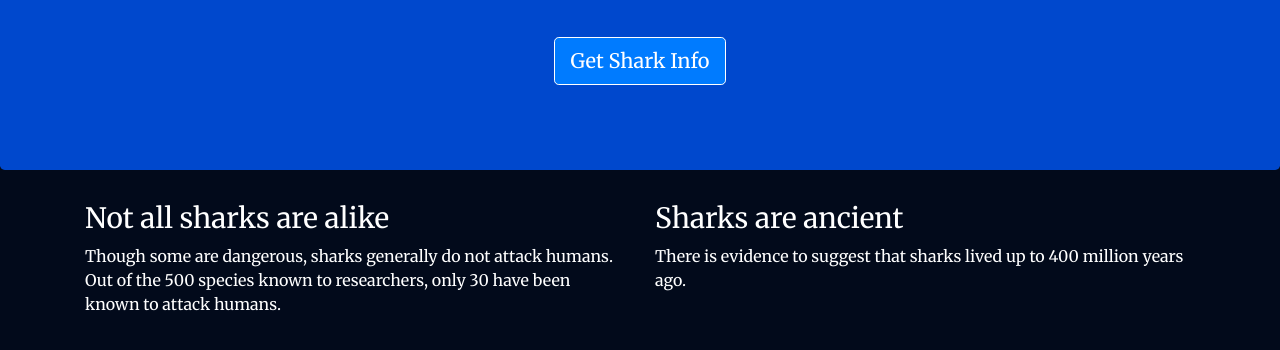
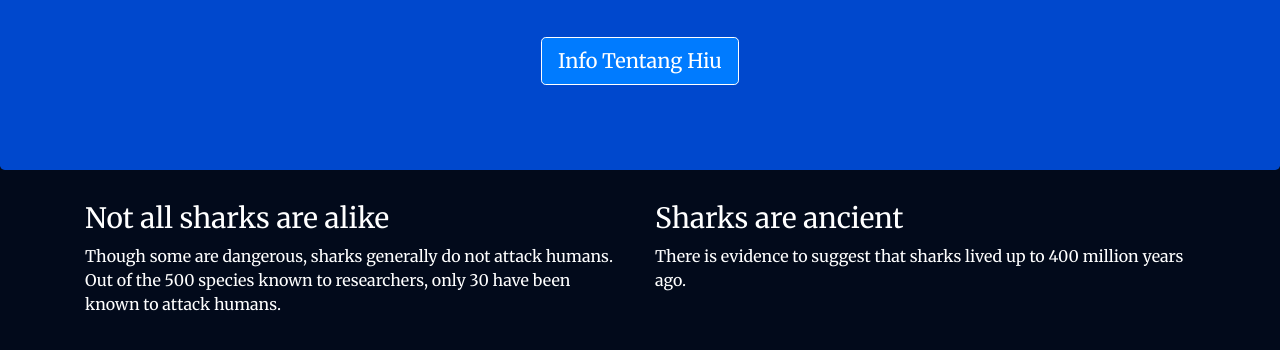
Before and after one commit to jibon777/nodejs-shark, a website: page views/index.html in a window 1280 px wide. Shown: the part 218-568 px from the top of the page. Drawn offline with nearby package versions, Linux system fonts and the light colour scheme.

Commit message:
new satu

```diff
--- a/views/index.html
+++ b/views/index.html
@@ -30,7 +30,7 @@
             <h1>Belajar Lebih Tentang Ikan Hiu?</h1>
             <p>Are you ready to learn about sharks?</p>
             <br>
-            <p><a class="btn btn-primary btn-lg" href="/sharks" role="button">Get Shark Info</a>
+            <p><a class="btn btn-primary btn-lg" href="/sharks" role="button">Info Tentang Hiu</a>
             </p>
         </div>
     </div>
```
